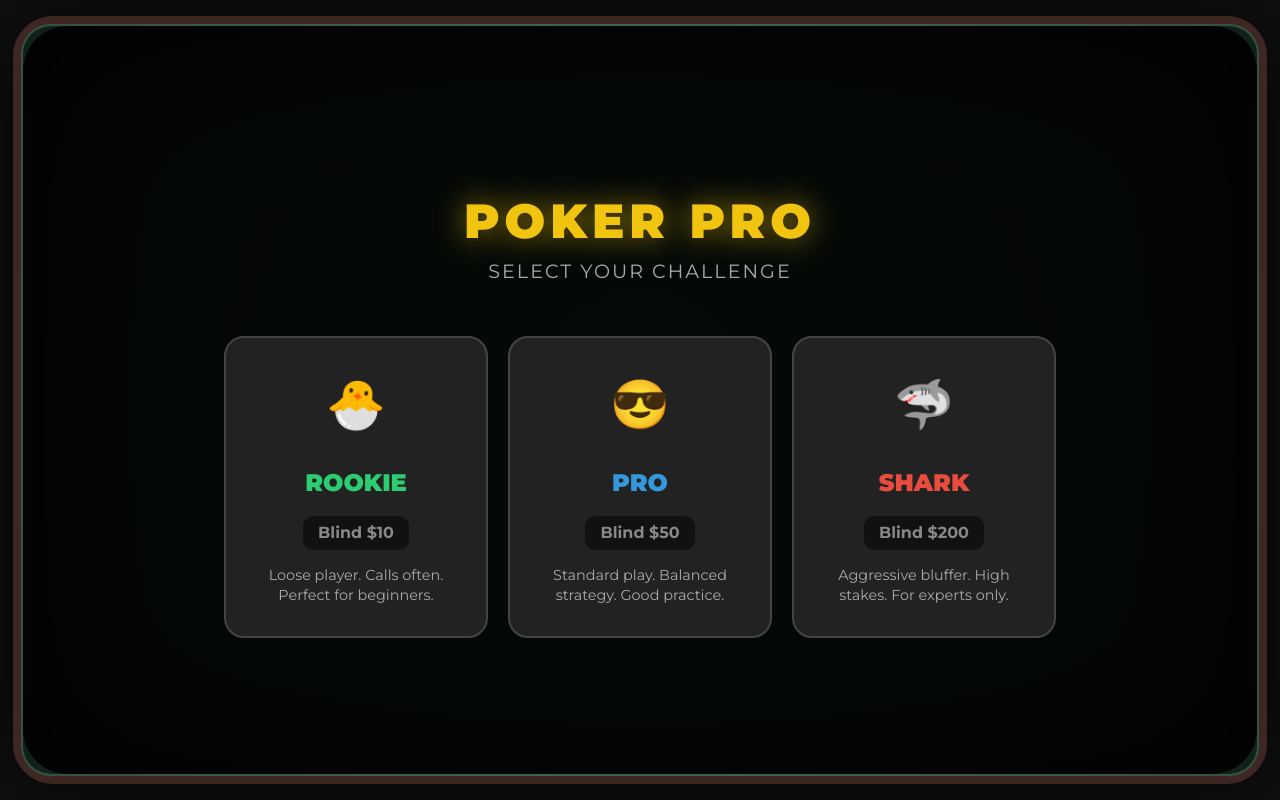
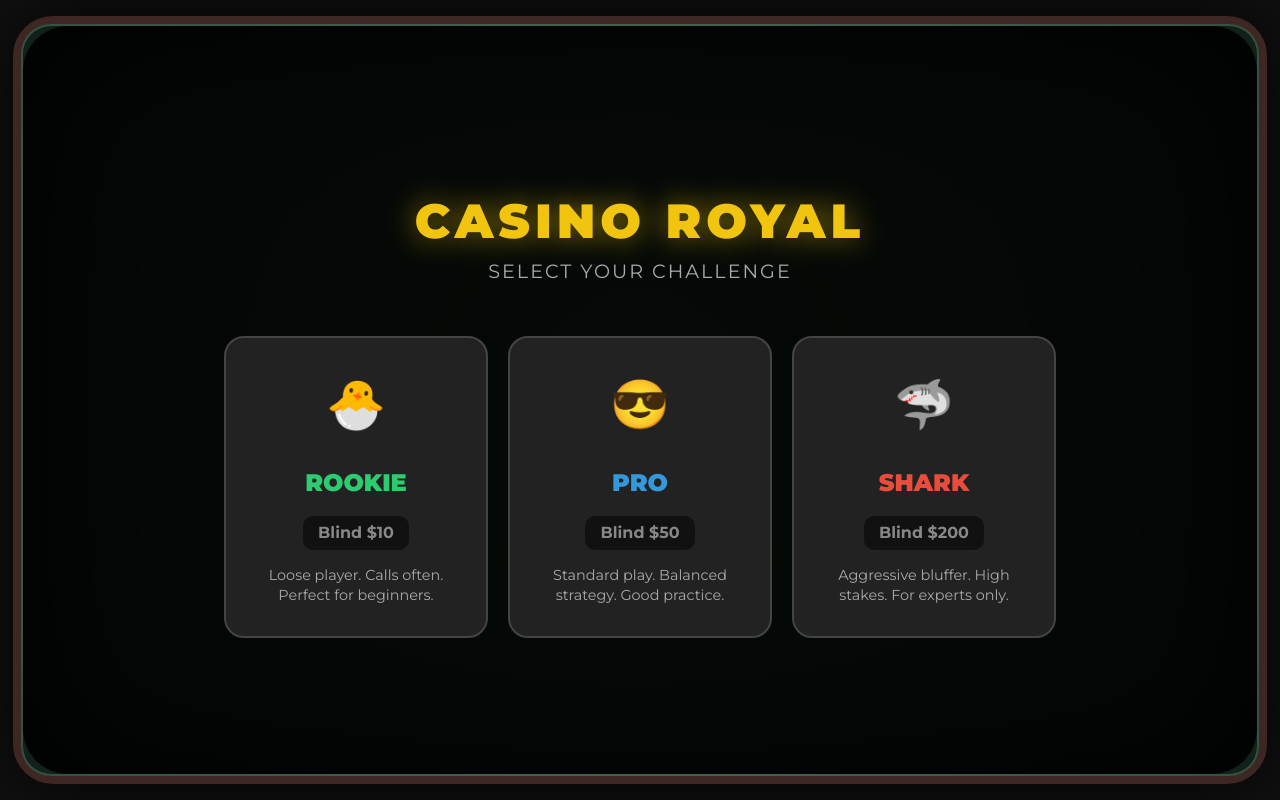
Before and after one commit to shakeeb-sa/shakeeb-sa-poker-game-react-js, a React (Vite) app: page / in a window 1280 px wide. Built offline with nearby package versions, Linux system fonts and the light colour scheme.

Commit message:
add favicon

```diff
--- a/index.html
+++ b/index.html
@@ -2,9 +2,14 @@
 <html lang="en">
   <head>
     <meta charset="UTF-8" />
-    <link rel="icon" type="image/svg+xml" href="/vite.svg" />
+
+    <!-- Updated Favicon -->
+    <link rel="icon" type="image/svg+xml" href="/poker-icon.svg" />
+
     <meta name="viewport" content="width=device-width, initial-scale=1.0" />
-    <title>poker-game</title>
+
+    <!-- Updated Title -->
+    <title>Casino Royal</title>
   </head>
   <body>
     <div id="root"></div>
--- a/src/App.jsx
+++ b/src/App.jsx
@@ -306,7 +306,7 @@ const [raiseAmount, setRaiseAmount] = useState(50); // Default bet
          <div className="table">
             <div className="menu-overlay">
               <div className="menu-content">
-                <h1 className="menu-title">Poker Pro</h1>
+                <h1 className="menu-title">Casino Royal</h1>
                 <div className="menu-subtitle">SELECT YOUR CHALLENGE</div>
 
                 <div className="difficulty-container">
```
Also changed, not shown: public/poker-icon.svg (added).
